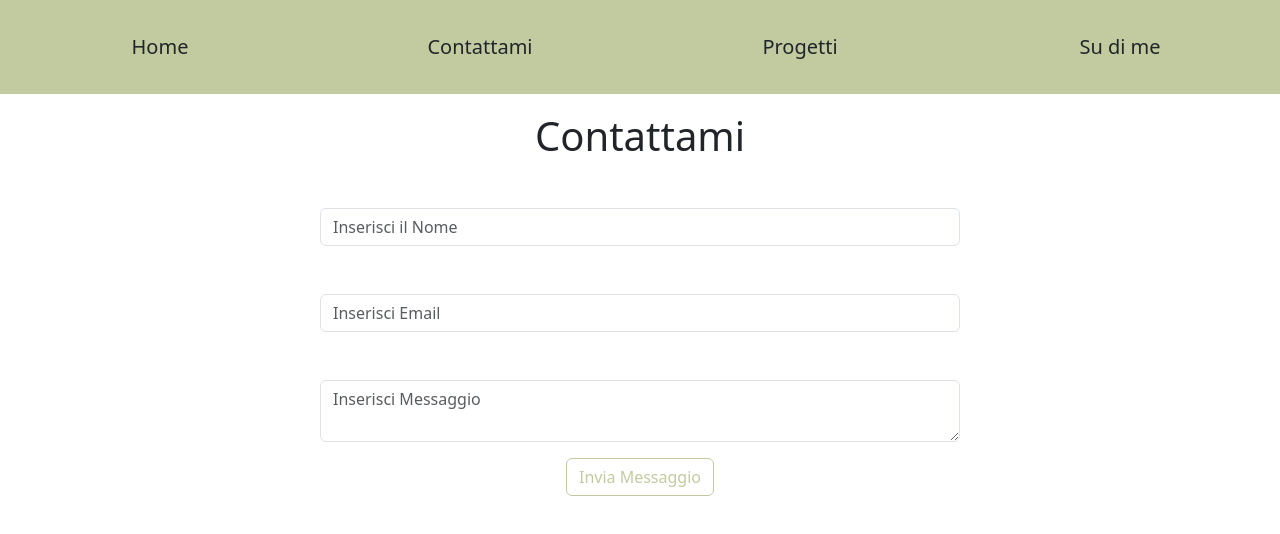
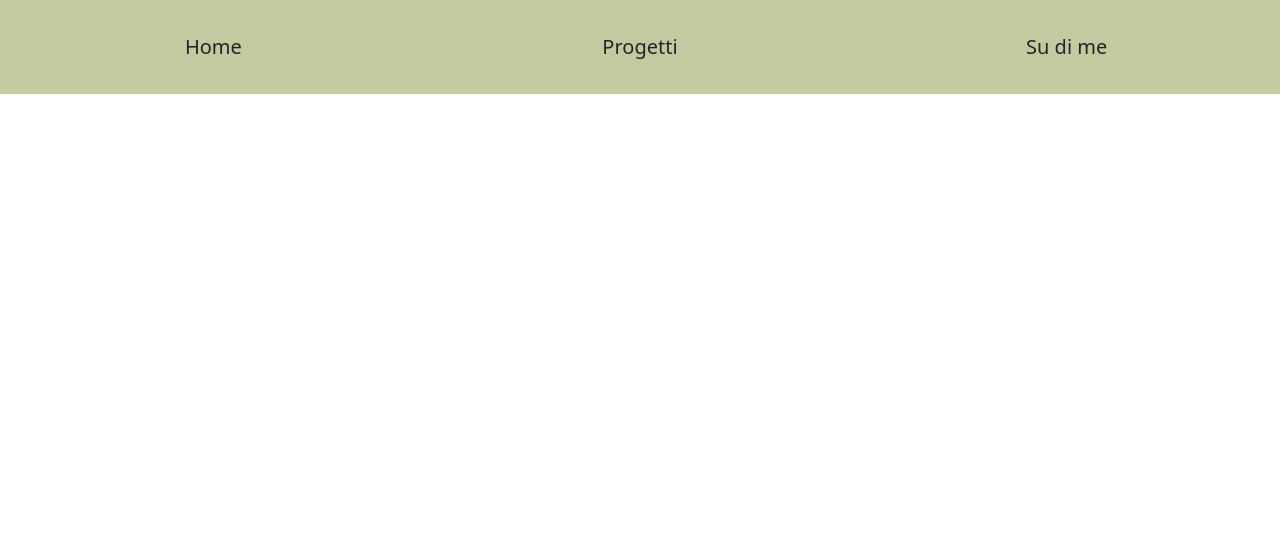
Before and after one commit to GiuseppeDeRosa1992/vite-boolfolio, a Vue app: page /contacts in a window 1280 px wide. Shown: the top 534 px of the page. Built offline with nearby package versions, Linux system fonts and the light colour scheme.

Commit message:
delete page Contattami and added new file cv.

```diff
--- a/src/components/AppHeader.vue
+++ b/src/components/AppHeader.vue
@@ -58,7 +58,7 @@ export default {
 
         <nav>
             <ul class="row m-0 p-0">
-                <li v-for="(route, index) in store.arrayLink" :key="index" class="col-6 col-sm-3">
+                <li v-for="(route, index) in store.arrayLink" :key="index" class="col-6 col-sm-4">
                     <router-link :to="{ name: route }" class="nav-link text-center py-3 fs-5">
                         {{ route }}
                     </router-link>
--- a/src/components/AppProfile.vue
+++ b/src/components/AppProfile.vue
@@ -39,6 +39,11 @@ export default {
                     <div class="text-center pt-3">
                         <i class="fa-brands fa-github fa-2xl" style="color: #000000;"></i>
                         <a href="https://github.com/GiuseppeDeRosa1992" target="_blank" class="px-2">Profilo Git Hub</a>
+                    </div>
+                    <div class="text-center pt-3">
+                        <i class="fa-regular fa-file fa-2xl" style="color: #c2cba0;"></i>
+                        <a href="file/Giuseppe_De_Rosa_CV.pdf" target="_blank" class="px-2">Scarica il mio
+                            CV</a>
                     </div>
                 </div>
                 <div class="col-12 col-sm-12 col-lg-8 p-0 ps-3 pe-5 py-3">
--- a/src/components/ProjectCard.vue
+++ b/src/components/ProjectCard.vue
@@ -37,7 +37,7 @@ export default {
             <!-- FACCIO CICLO FOR E CICLO NELLA PROPS CHE POI LA POPOLO IN APP.VUE QUANDO LA RICHIAMO -->
             <template v-for="project in cardProjects">
                 <div class="col-12 col-sm-6 col-md-6 col-lg-4 py-3">
-                    <div class="card p-0 h-100">
+                    <div class="card p-0 h-100 my-shadow">
                         <h2 class="card-text my-fs py-4">{{ project.title }}</h2>
                         <figure class="m-0">
                             <img :src="api_url + '/storage/' + project.img_preview"
@@ -84,6 +84,11 @@ div>small {
     color: rgb(194, 203, 160);
 }
 
+.my-shadow:hover {
+    transform: scale(1.02);
+    box-shadow: 0 12px 24px rgb(148, 160, 104);
+}
+
 @media all and (max-width: 576px) {
     h1 {
         margin: 4rem 0 0 0 !important;
--- a/src/data/store.js
+++ b/src/data/store.js
@@ -10,7 +10,7 @@ const iMieiDati = reactive({
     singleProject: null,
 
     api_url: "http://127.0.0.1:8000",
-    arrayLink: ["Home", "Contattami", "Progetti", "Su di me"],
+    arrayLink: ["Home", "Progetti", "Su di me"],
 
     //creo variabile per richiamare api projectslatest che mi restituisce gli ultimi 6 progetti
     latest: "/api/projects/latest",
--- a/src/router.js
+++ b/src/router.js
@@ -29,11 +29,11 @@ const router = createRouter({
             component: AppProjects
         },
 
-        {
-            path: "/contacts",
-            name: "Contattami",
-            component: AppContacts
-        },
+        // {
+        //     path: "/contacts",
+        //     name: "Contattami",
+        //     component: AppContacts
+        // },
         {
             path: "/projects/:slug",
             name: "project",
--- a/src/views/AppAbout.vue
+++ b/src/views/AppAbout.vue
@@ -22,7 +22,7 @@ export default {
     <section class="py-3">
         <!-- <h1 class="text-white">{{ title }}</h1> -->
         <div class="container pb-5">
-            <div class="px-3 py-5 my-bg rounded-5">
+            <div class="px-3 py-5 my-bg rounded-5 my-shadow">
                 <h1 class="m-0 py-2 text-dark text-center">Chi Sono?</h1>
                 <p class="m-0 fs-5">Ciao, mi chiamo Giuseppe, ho 32 anni e sono di Napoli ma vivo a Padova. Sono
                     cresciuto in Provincia di Viterbo visto che quando ero piccolo i miei genitori si sono trasferiti
@@ -69,7 +69,14 @@ export default {
                 </div>
             </div>
         </div>
+
+        <div class="text-center pt-3">
+            <a href="file/Giuseppe_De_Rosa_CV.pdf" target="_blank" class="btn btn-outline-dark transform px-2">
+                <i class="fa-regular fa-file fa-lg fa-beat"></i>
+                Scarica il mio CV</a>
+        </div>
     </section>
+
 
     <!-- Onda -->
     <div class="my-bg-green">
@@ -97,6 +104,16 @@ div.my-bg {
     background-color: white;
 }
 
+.my-shadow:hover {
+    transform: scale(1.02);
+    box-shadow: 0 10px 50px rgb(0, 0, 0);
+}
+
+.transform:hover {
+    transform: scale(1.2);
+    transition: linear 0.5s;
+}
+
 /* ONDA */
 .my-bg-green {
     background-color: rgb(194, 203, 160)
--- a/src/views/AppContacts.vue
+++ b/src/views/AppContacts.vue
@@ -1,59 +1,59 @@
 <script>
 
 
-import axios from 'axios';
+// import axios from 'axios';
 
 
-export default {
+// export default {
 
-    name: "AppContacts",
+//     name: "AppContacts",
 
-    data() {
-        return {
-            name: '',
-            email: '',
-            message: '',
-            errors: {},
-            loading: false,
-            success: false
-        }
-    },
-    methods: {
-        sendMessage() {
-            this.loading = true;
+//     data() {
+//         return {
+//             name: '',
+//             email: '',
+//             message: '',
+//             errors: {},
+//             loading: false,
+//             success: false
+//         }
+//     },
+//     methods: {
+//         sendMessage() {
+//             this.loading = true;
 
-            const data = {
-                'name': this.name,
-                'email': this.email,
-                'message': this.message,
-            }
-            console.log(data);
+//             const data = {
+//                 'name': this.name,
+//                 'email': this.email,
+//                 'message': this.message,
+//             }
+//             console.log(data);
 
-            this.errors = {};
-            axios
-                .post("http://127.0.0.1:8000/api/contacts", data)
-                .then(response => {
-                    console.log(response);
-                    this.success = response.data.success
-                    if (this.success) {
-                        // vedi il messaggio
-                        this.name = '';
-                        this.email = '';
-                        this.message = '';
-                    } else {
-                        // messaggio di errore
-                        this.errors = response.data.errors
-                    }
+//             this.errors = {};
+//             axios
+//                 .post("http://127.0.0.1:8000/api/contacts", data)
+//                 .then(response => {
+//                     console.log(response);
+//                     this.success = response.data.success
+//                     if (this.success) {
+//                         // vedi il messaggio
+//                         this.name = '';
+//                         this.email = '';
+//                         this.message = '';
+//                     } else {
+//                         // messaggio di errore
+//                         this.errors = response.data.errors
+//                     }
 
-                    this.loading = false;
-                })
-        }
-    }
-};
+//                     this.loading = false;
+//                 })
+//         }
+//     }
+// };
 
 </script>
 
-<template>
+<!-- <template>
     <section>
         <div class="row m-0 justify-content-center text-white">
             <div class="col-10 col-sm-8 col-md-6 p-0">
@@ -119,4 +119,4 @@ div>button:hover {
         margin: 4rem 0 1rem 0 !important;
     }
 }
-</style>
+</style> -->
--- a/src/views/AppHome.vue
+++ b/src/views/AppHome.vue
@@ -52,7 +52,7 @@ export default {
                 <!-- FACCIO CICLO FOR E CICLO NELLA PROPS CHE POI LA POPOLO IN APP.VUE QUANDO LA RICHIAMO -->
                 <template v-for="project in store.latestProjects">
                     <div class="col-12 col-sm-6 col-md-6 col-lg-4 py-3">
-                        <div class="card p-0 h-100">
+                        <div class="card p-0 h-100 my-shadow">
                             <h3 class="card-text py-3 m-0 fs-2">{{ project.title }}</h3>
                             <figure class="m-0">
                                 <img :src="store.api_url + '/storage/' + project.img_preview"
@@ -114,6 +114,11 @@ h2,
     color: rgb(194, 203, 160);
 }
 
+.my-shadow:hover {
+    transform: scale(1.02);
+    box-shadow: 0 5px 20px rgb(148, 160, 104);
+}
+
 div.transform:hover {
     transform: scale(1.2);
     transition: 0.4s linear;
```
Also changed, not shown: 1 other file (tests, documents, lock files or other folders).
